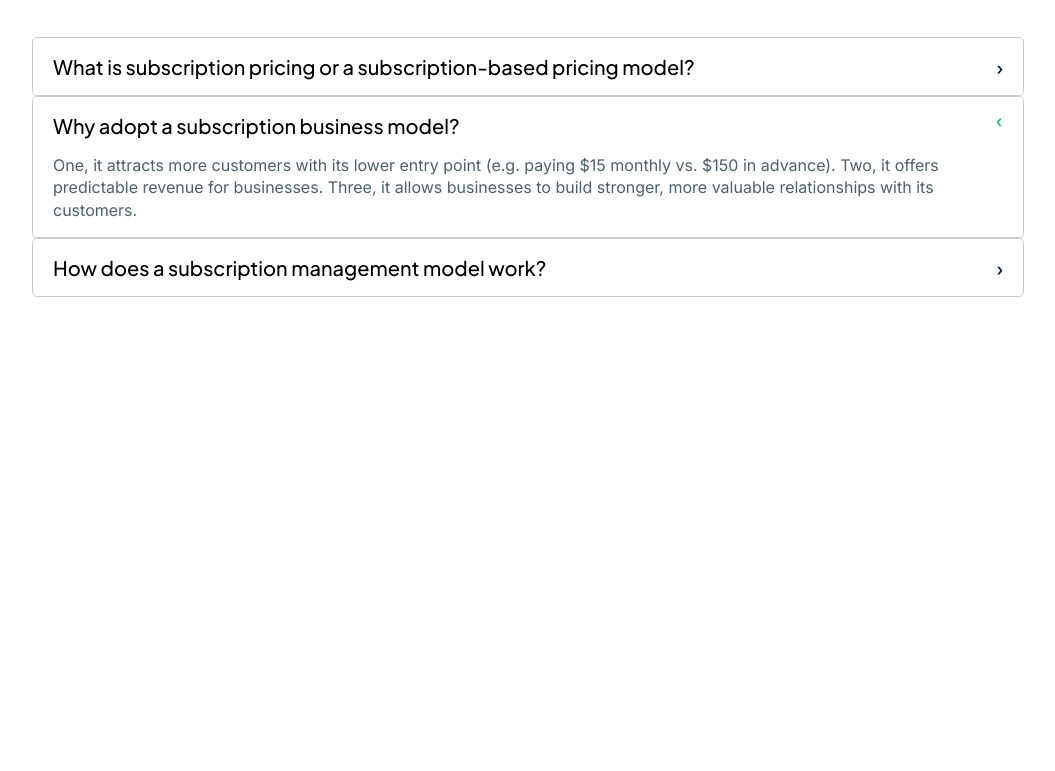
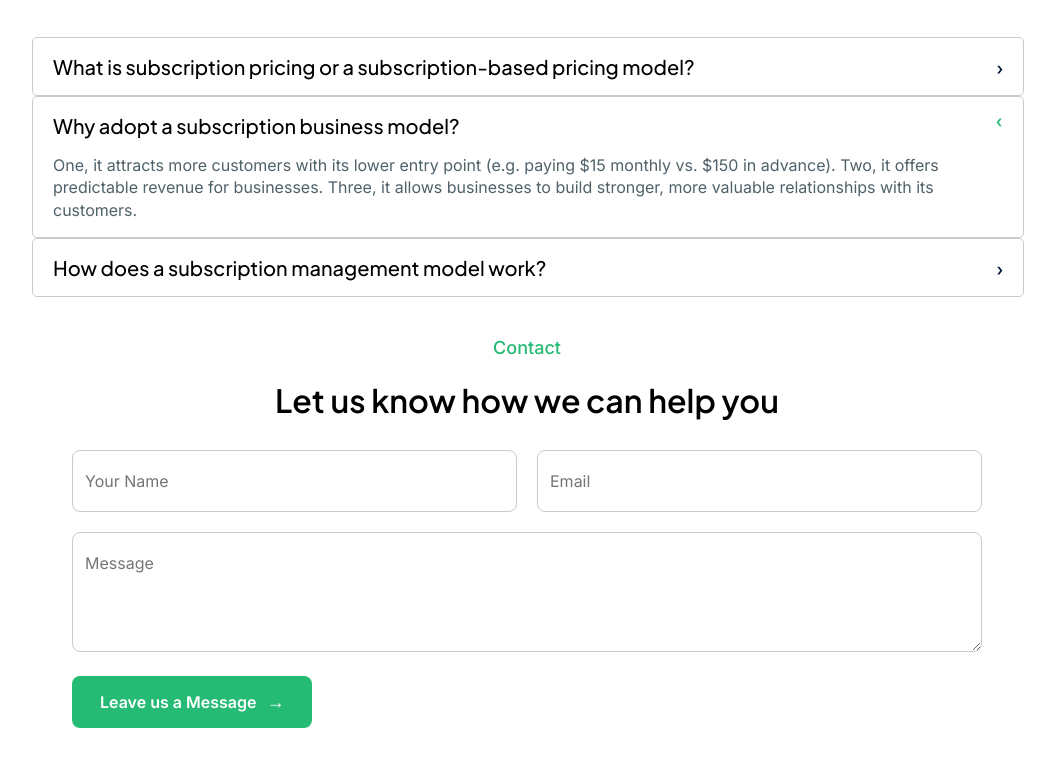
Before and after one commit to MehmetUmre/Up-Consultancy-Project, a plain HTML site: page services.html in a window 1280 px wide. Shown: the part 2558-3329 px from the top of the page, without its empty margins (113-1168 px from the left). Before the commit the page ends 2895 px from the top, so only its background shows below. Drawn offline with Linux system fonts and the light colour scheme; a web font is replaced by a local one.

Commit message:
[UP-45] - Implement the Contact Section

```diff
--- a/services.css
+++ b/services.css
@@ -383,3 +383,90 @@ body {
       transform: rotate(180deg);
       color: #26BB74;
   }
+
+  /*--------------------------------*/
+
+  .contact-container {
+    max-width: 1070px;
+    margin: 0 auto;
+    padding: 40px;
+}
+.contact-section{
+    margin: 0 auto;
+    text-align: center;
+}
+.contact-text {
+    margin-bottom: 8px;
+    color: #26BB74;
+    font-family: 'Inter';
+    font-size: 18px;
+    font-style: normal;
+    font-weight: 500;
+    line-height: normal;
+}
+
+.form-title {
+    margin-bottom: 30px;
+    color: var(--Black, #000);
+    text-align: center;
+    font-family: "Plus Jakarta Sans";
+    font-size: 32px;
+    font-style: normal;
+    font-weight: 600;
+    line-height: normal;
+}
+
+input, textarea {
+    width: 100%;
+    padding: 12px;
+    margin-bottom: 20px;
+    box-sizing: border-box;
+    font-size: 14px;
+    border-radius: 8px;
+    border: 1px solid #CACACA;
+    color: #6C757D;
+    font-family: 'Inter';
+    font-size: 16px;
+    font-style: normal;
+    font-weight: 400;
+    line-height: 36px;
+}
+
+textarea {
+    height: 120px;
+    resize: vertical;
+}
+
+.form-row {
+    display: flex;
+    gap: 20px;
+}
+
+.form-column {
+    flex: 1;
+}
+
+.submit-button {
+    border: none;
+    cursor: pointer;
+    display: flex;
+    align-items: center;
+    gap: 8px;
+    padding: 15px 28px;
+    align-items: center;
+    gap: 10px;
+    border-radius: 8px;
+    background: var(--Primary, #26BB74);
+    color: var(--White, #FFF);
+    font-family: 'Inter';
+    font-size: 16px;
+    font-style: normal;
+    font-weight: 600;
+    line-height: normal;
+}
+
+.submit-button::after {
+    content: "→";
+    font-size: 18px;
+
+}
--- a/services.html
+++ b/services.html
@@ -31,6 +31,8 @@
               <h1 class="faq-title">Do you have any question?</h1>
             </div>
                 <div id="faq-container"></div>
+        <!----------------------------------->
+        <div class="contact-container" id="app"></div>
     </Services>
     <Pricing></Pricing>
     <Blog></Blog>
--- a/services.js
+++ b/services.js
@@ -157,3 +157,48 @@ faqData.forEach((item, index) => {
 
     faqContainer.appendChild(faqItem);
 });
+
+/*--------------------------------*/
+
+const formData = {
+    contactText: "Contact",
+    title: "Let us know how we can help you",
+    fields: [
+        { type: "text", placeholder: "Your Name" },
+        { type: "email", placeholder: "Email" },
+        { type: "textarea", placeholder: "Message" }
+    ],
+    buttonText: "Leave us a Message"
+};
+
+function renderForm() {
+    const app = document.getElementById('app');
+    app.innerHTML = `
+        <div class="contact-section">
+        <div class="contact-text">${formData.contactText}</div>
+        <h1 class="form-title">${formData.title}</h1>
+        </div>
+
+        <form id="contactForm">
+            <div class="form-row">
+                <div class="form-column">
+                    <input type="${formData.fields[0].type}" placeholder="${formData.fields[0].placeholder}">
+                </div>
+                <div class="form-column">
+                    <input type="${formData.fields[1].type}" placeholder="${formData.fields[1].placeholder}">
+                </div>
+            </div>
+
+            <textarea placeholder="${formData.fields[2].placeholder}"></textarea>
+
+            <button type="submit" class="submit-button">${formData.buttonText}</button>
+        </form>
+    `;
+
+    document.getElementById('contactForm').addEventListener('submit', function(e) {
+        e.preventDefault();
+        console.log('Form submitted');
+    });
+}
+
+renderForm();
```
